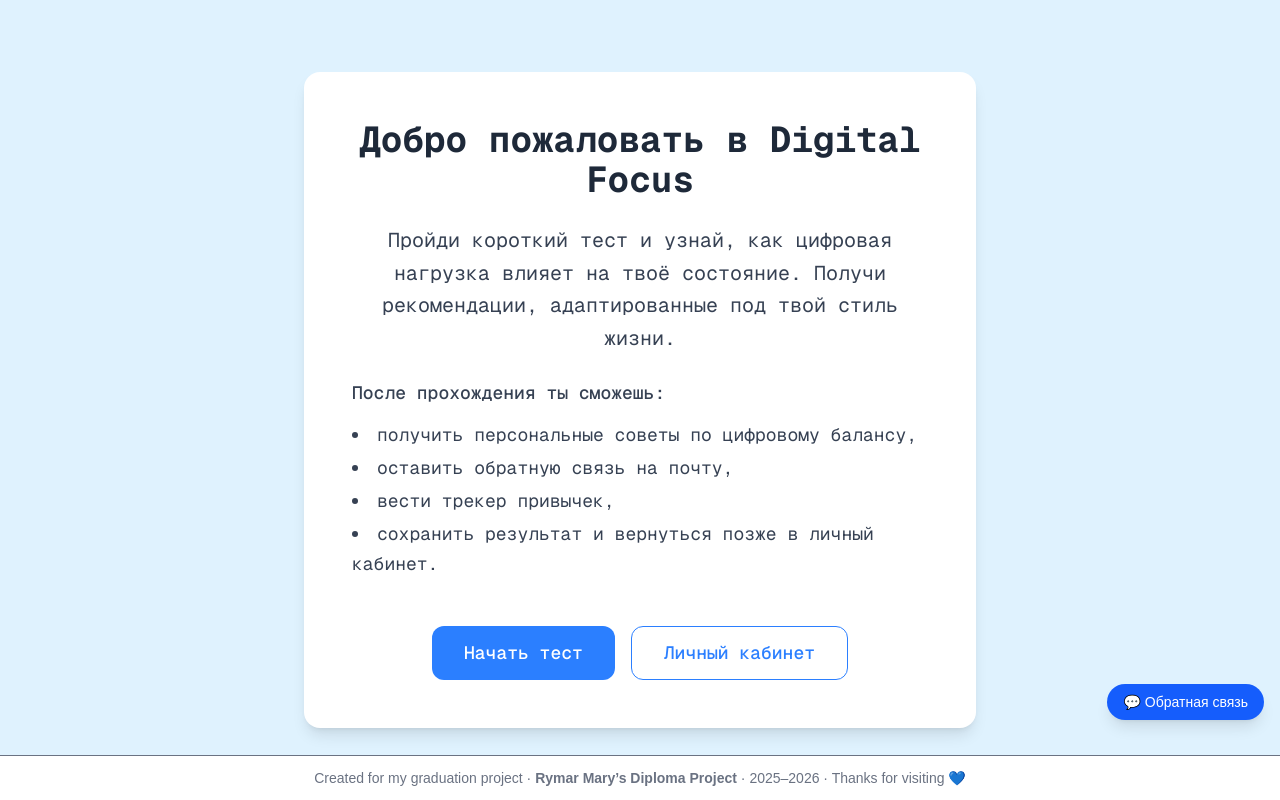
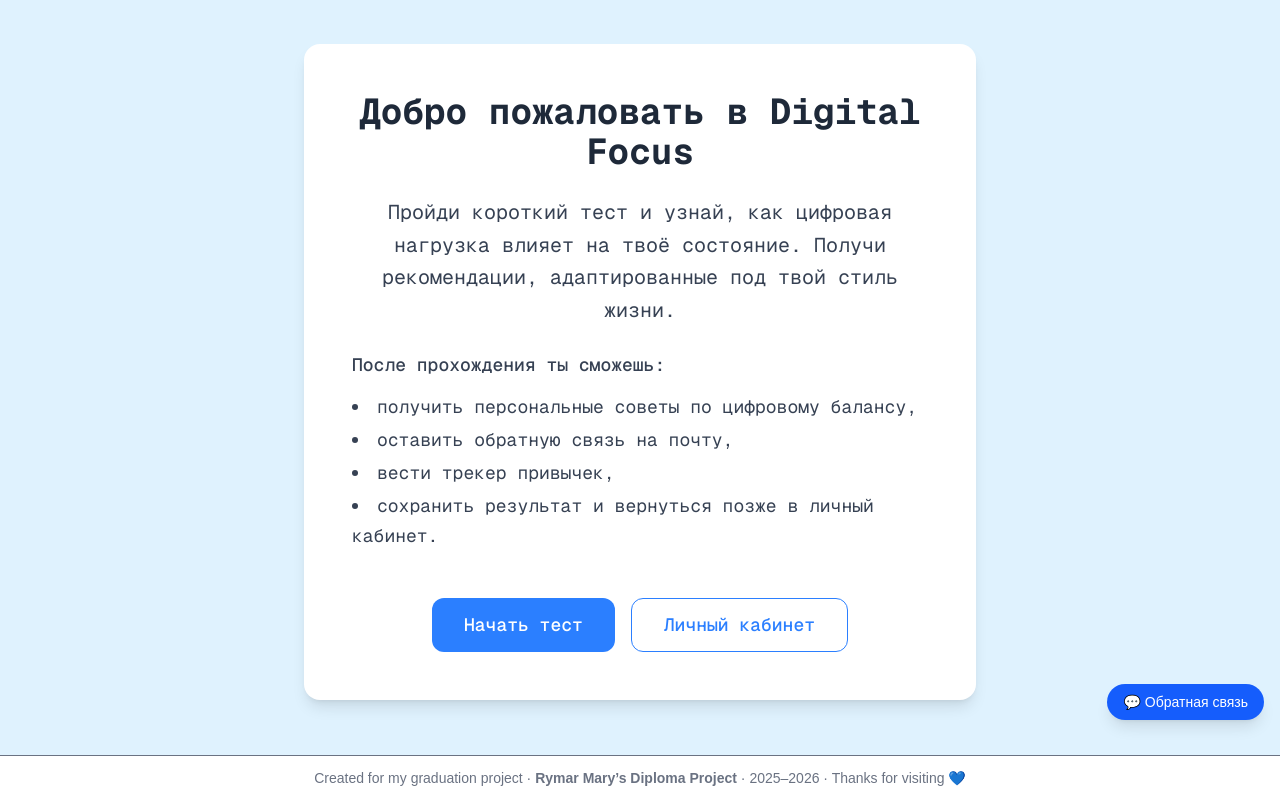
Before and after one commit to rymarmary/digital_focus, a Next.js app: page / in a window 1280 px wide. Built offline with nearby package versions, Linux system fonts and the light colour scheme.

Commit message:
add space on the main page

```diff
--- a/pages/index.tsx
+++ b/pages/index.tsx
@@ -16,7 +16,7 @@ export default function Home() {
 
   return (
     <div
-      className={`${geistSans.className} ${geistMono.className} font-sans flex flex-col items-center justify-center min-h-screen bg-sky-100 p-6`}
+      className={`${geistSans.className} ${geistMono.className} font-sans flex flex-col items-center justify-center min-h-screen bg-sky-100 p-6 pb-20`}
     >
       <div className="bg-white rounded-2xl shadow-lg p-10 sm:p-12 max-w-2xl w-full text-center space-y-6">
         <h1 className="text-3xl sm:text-4xl font-bold text-gray-800">
```
